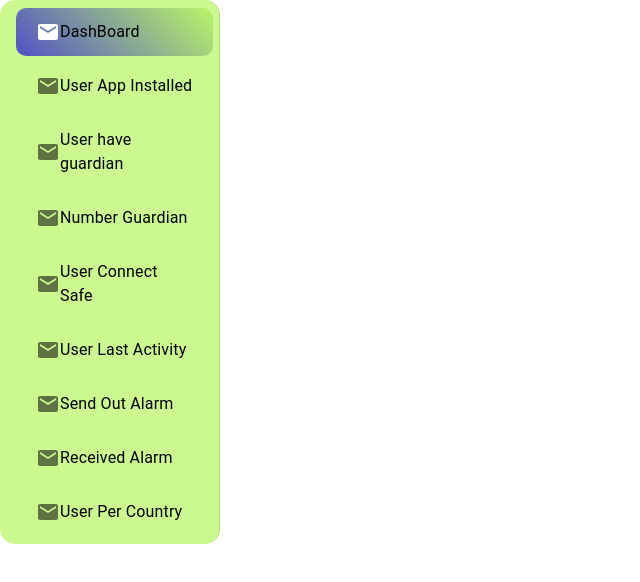
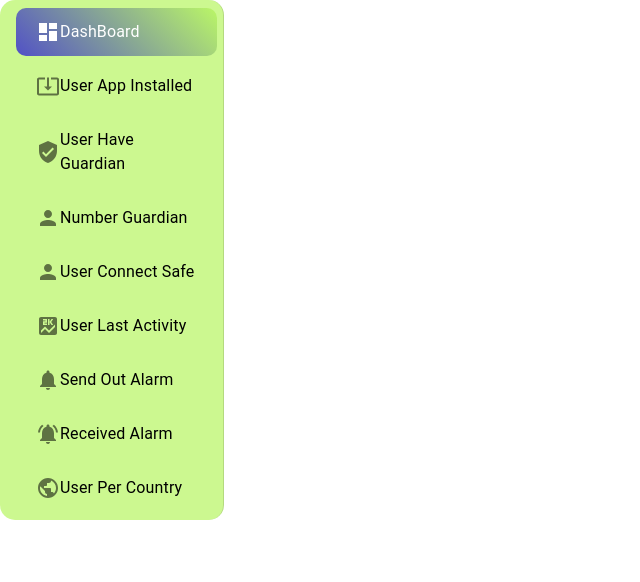
Before and after one commit to TTTM-Mavericks/whear-app-web-version, a React (Create React App) app: page /admin-manager in a window 1280 px wide. Shown: the top 582 px of the page, without its empty margins (0-640 px from the left). Built offline with nearby package versions, Linux system fonts and the light colour scheme.

Commit message:
[FE0013] Add Some Component

```diff
--- a/src/components/Menu/Menu.css
+++ b/src/components/Menu/Menu.css
@@ -8,13 +8,12 @@
     background: linear-gradient(45deg, #5151C6, #BAF667);
     color: white !important;
     border-radius: 10px;
-
 }
 
 .active .menuicon {
     background: linear-gradient(45deg, #5151C6, #BAF667);
     border-radius: 10px;
-
+    color: white;
 }
 
 .active .dashboardicon {
--- a/src/components/Menu/MenuAdmin.tsx
+++ b/src/components/Menu/MenuAdmin.tsx
@@ -7,7 +7,14 @@ import ListItem from '@mui/material/ListItem';
 import ListItemButton from '@mui/material/ListItemButton';
 import ListItemIcon from '@mui/material/ListItemIcon';
 import ListItemText from '@mui/material/ListItemText';
-import MailIcon from '@mui/icons-material/Mail';
+import DashboardIcon from '@mui/icons-material/Dashboard';
+import SystemUpdateAltIcon from '@mui/icons-material/SystemUpdateAlt';
+import NotificationsIcon from '@mui/icons-material/Notifications';
+import NotificationsActiveIcon from '@mui/icons-material/NotificationsActive';
+import PublicIcon from '@mui/icons-material/Public';
+import ScoreIcon from '@mui/icons-material/Score';
+import VerifiedUserIcon from '@mui/icons-material/VerifiedUser';
+import PersonIcon from '@mui/icons-material/Person';
 
 const MenuAdmin: React.FC = () => {
     return (
@@ -29,7 +36,7 @@ const MenuAdmin: React.FC = () => {
                                     justifyContent: 'center',
                                 }}
                             >
-                                <MailIcon className='dashboardicon' />
+                                <DashboardIcon className='dashboardicon' />
                             </ListItemIcon>
                             <ListItemText primary="DashBoard" children />
                         </ListItemButton>
@@ -52,7 +59,7 @@ const MenuAdmin: React.FC = () => {
                                     justifyContent: 'center',
                                 }}
                             >
-                                <MailIcon className='dashboardicon' />
+                                <SystemUpdateAltIcon className='dashboardicon' />
                             </ListItemIcon>
                             <ListItemText primary="User App Installed" />
                         </ListItemButton>
@@ -76,9 +83,9 @@ const MenuAdmin: React.FC = () => {
                                     justifyContent: 'center',
                                 }}
                             >
-                                <MailIcon className='dashboardicon' />
+                                <VerifiedUserIcon className='dashboardicon' />
                             </ListItemIcon>
-                            <ListItemText primary="User have guardian" />
+                            <ListItemText primary="User Have Guardian" />
                         </ListItemButton>
                     </ListItem>
                 </List>
@@ -101,7 +108,7 @@ const MenuAdmin: React.FC = () => {
                                     justifyContent: 'center',
                                 }}
                             >
-                                <MailIcon className='dashboardicon' />
+                                <PersonIcon className='dashboardicon' />
                             </ListItemIcon>
                             <ListItemText primary="Number Guardian" />
                         </ListItemButton>
@@ -126,7 +133,7 @@ const MenuAdmin: React.FC = () => {
                                     justifyContent: 'center',
                                 }}
                             >
-                                <MailIcon className='dashboardicon' />
+                                <PersonIcon className='dashboardicon' />
                             </ListItemIcon>
                             <ListItemText primary="User Connect Safe" />
                         </ListItemButton>
@@ -151,7 +158,7 @@ const MenuAdmin: React.FC = () => {
                                     justifyContent: 'center',
                                 }}
                             >
-                                <MailIcon className='dashboardicon' />
+                                <ScoreIcon className='dashboardicon' />
                             </ListItemIcon>
                             <ListItemText primary="User Last Activity" />
                         </ListItemButton>
@@ -176,7 +183,7 @@ const MenuAdmin: React.FC = () => {
                                     justifyContent: 'center',
                                 }}
                             >
-                                <MailIcon className='dashboardicon' />
+                                <NotificationsIcon className='dashboardicon' />
                             </ListItemIcon>
                             <ListItemText primary="Send Out Alarm" />
                         </ListItemButton>
@@ -201,7 +208,7 @@ const MenuAdmin: React.FC = () => {
                                     justifyContent: 'center',
                                 }}
                             >
-                                <MailIcon className='dashboardicon' />
+                                <NotificationsActiveIcon className='dashboardicon' />
                             </ListItemIcon>
                             <ListItemText primary="Received Alarm" />
                         </ListItemButton>
@@ -226,7 +233,7 @@ const MenuAdmin: React.FC = () => {
                                     justifyContent: 'center',
                                 }}
                             >
-                                <MailIcon className='dashboardicon' />
+                                <PublicIcon className='dashboardicon' />
                             </ListItemIcon>
                             <ListItemText primary="User Per Country" />
                         </ListItemButton>
```
Also changed, not shown: src/components/GuardianWisePieChart/GuardianWisePieChart.css (added), src/components/GuardianWisePieChart/GuardianWisePieChart.tsx (added), src/components/Introdution/Introduce.css (added), src/components/Introdution/Introduce.tsx (added), src/components/LatestRegistrations/LatestRegistrations.css (added), src/components/LatestRegistrations/LatestRegistrations.tsx (added), src/components/TimeWiseUsersInstalledApp/TimeWiseUsersInstalledApp.css (added), src/components/TimeWiseUsersInstalledApp/TimeWiseUsersInstalledApp.tsx (added), src/components/UsersPerCountry/UsersPerCountry.css (added), src/components/UsersPerCountry/UsersPerCountry.tsx (added).
